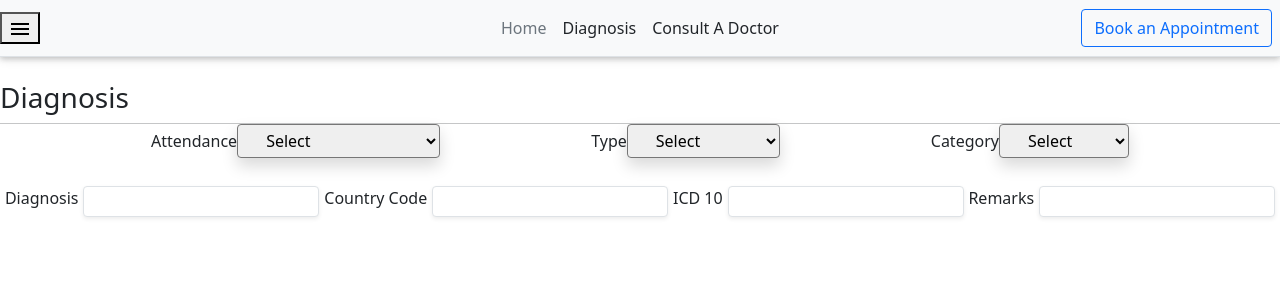
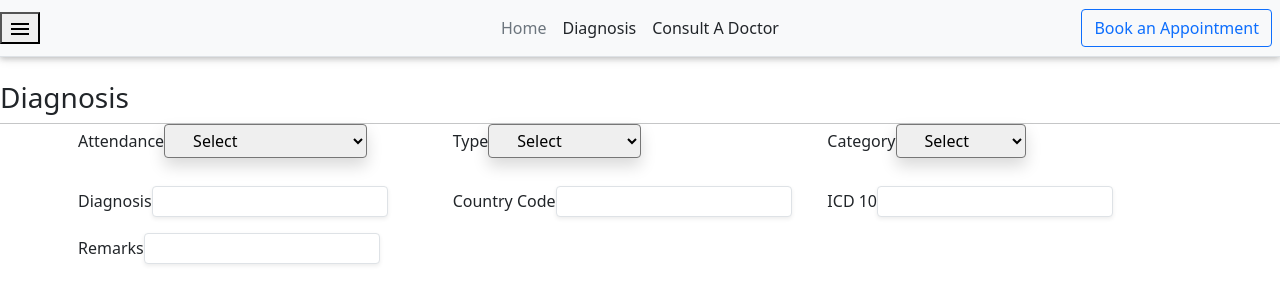
Before and after one commit to DataMinesTech/HospitalManagement, a React (Create React App) app: page /diagnosis in a window 1280 px wide. Shown: the top 304 px of the page. Built offline with nearby package versions, Linux system fonts and the light colour scheme.

Commit message:
add alignment for some routes

```diff
--- a/src/Components/PatientComponent/Diagnosis.js
+++ b/src/Components/PatientComponent/Diagnosis.js
@@ -6,8 +6,10 @@ const Diagnosis = () => {
     <div>
       <p className="h3">Diagnosis</p>
       <Divider />
+      <div className= "container px-2">
+        <div className = "row">
          <div className="d-flex justify-content-evenly">
-        <div>
+          <div className="col-sm">
            <label>Attendance</label>
 
            <select className="selectpicker border-1 mb-1 px-4 py-1 rounded shadow">
@@ -15,14 +17,14 @@ const Diagnosis = () => {
              <option>Emergency/Acute</option>
            </select>
           </div>
-        <div>
+          <div className="col-sm">
             <label>Type</label>
             <select className="selectpicker border-1 mb-1 px-4 py-1 rounded shadow">
               <option>Select</option>
               <option>Provisional</option>
            </select>
           </div>
-        <div>
+          <div className="col-sm">
             <label>Category</label>
             <select className="selectpicker border-1 mb-1 px-4 py-1 rounded shadow">
               <option>Select</option>
@@ -30,23 +32,40 @@ const Diagnosis = () => {
             </select>
           </div>
           </div>
+        </div>
+      </div>
       <br />
+      <div className= "container px-2">
+        <div className = "row">
         <div className="d-flex justify-content-evenly">
+          <div className = "col-sm">
           <label>Diagnosis</label>
           <input
             type="text"
             className="pl-2 form-control-sm px-3   shadow-sm mb-3 bg-white rounded border"
           />
+          </div>
+          <div className="col-sm">
           <label>Country Code</label>
           <input
             type="text"
             className="pl-2 form-control-sm px-3   shadow-sm mb-3 bg-white rounded border"
           />
+          </div>
+          <div className = "col-sm">
           <label>ICD 10</label>
           <input
             type="text"
             className="pl-2 form-control-sm px-3   shadow-sm mb-3 bg-white rounded border"
           />
+          </div>
+
+        </div>
+        </div>
+      </div>
+      <div className="container px-2">
+        <div className="row">
+          <div className= "col-sm">
           <label>Remarks</label>
           <input
             type="text"
@@ -54,6 +73,8 @@ const Diagnosis = () => {
           />
           </div>
         </div>
+      </div>
+    </div>
   );
 };
 
--- a/src/Components/PatientComponent/ReferToDoctor.js
+++ b/src/Components/PatientComponent/ReferToDoctor.js
@@ -4,6 +4,9 @@ const ReferToDoctor = () => {
   return (
     <div>
       <h2>Refer to Doctor</h2>
+      <div className="container px-3">
+        <div className="column">
+          <div className="col-sm">
             <label>Specialty</label>
             <select>
               <option>Radiologist</option>
@@ -13,13 +16,19 @@ const ReferToDoctor = () => {
               <option>General Medicine </option>
               <option>Clinic </option>
             </select>
+          </div>
+          <div className="col-sm">
             <label>Doctor</label>
             <select>
               <option>Select</option>
             </select>
-      <br />
+          </div>
+          <div className="col-sm">
             <label>Remarks</label>
             <textarea />
+          </div>
+        </div>
+      </div>
     </div>
   );
 };
```
Lines whose indentation alone changed are shown as unchanged.
